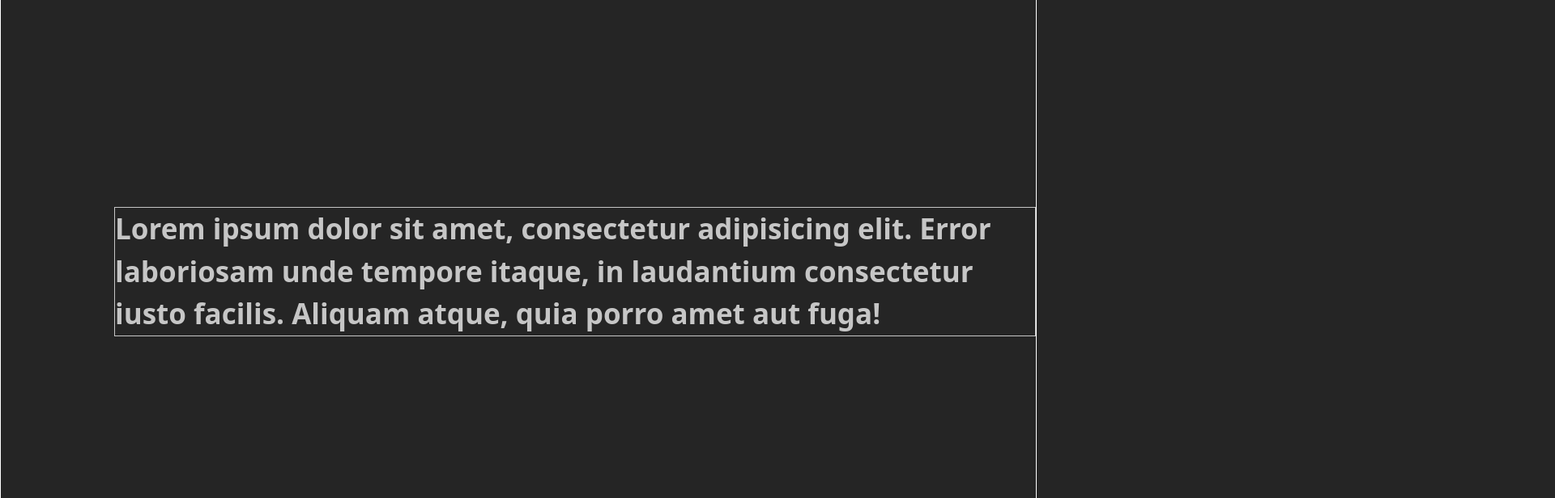
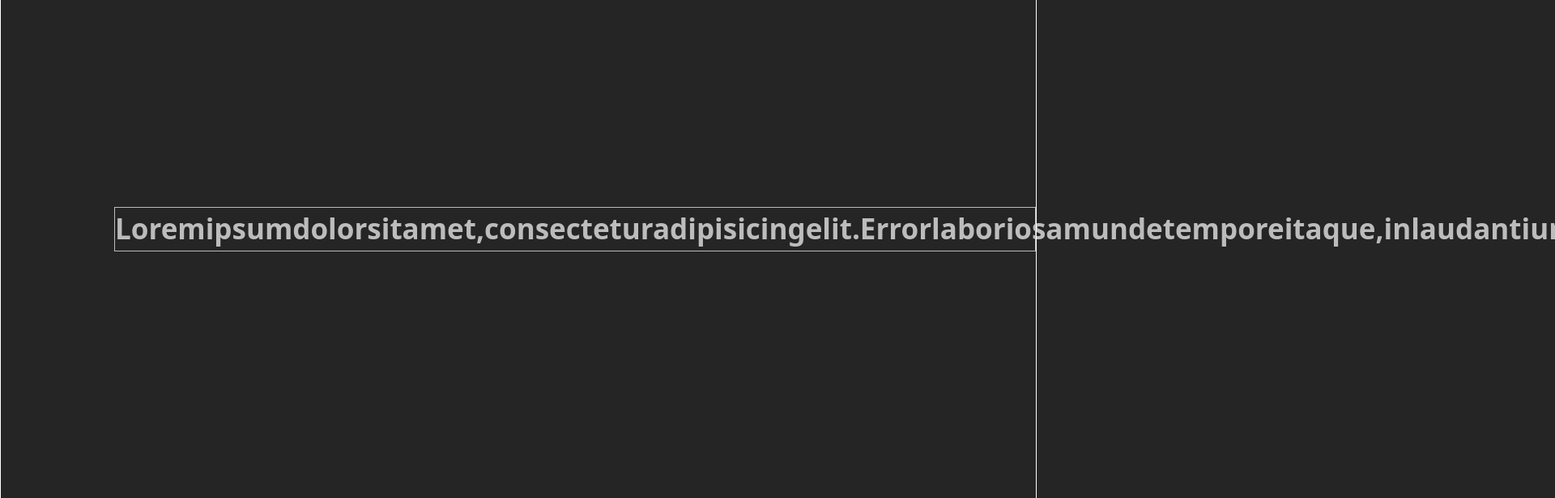
Before and after one commit to HarikrishnanYPR1707/My-Design-Playground, a Next.js app: page /TextAnimation in a window 1280 px wide. Shown: the part 545-1161 px from the top of the page at 81% size, 1920 px wide, since content can reach past the window. Built offline with nearby package versions, Linux system fonts and the light colour scheme.

Commit message:
Imported word.jsx

```diff
--- a/src/app/TextAnimation/page.jsx
+++ b/src/app/TextAnimation/page.jsx
@@ -1,5 +1,6 @@
 "use client";
 import Paragraph from "./component/paragraph";
+import Word from "./component/word";
 import styles from "./page.module.scss";
 
 const page = () => {
@@ -9,7 +10,8 @@ const page = () => {
   return (
     <main className={styles.container}>
       <div style={{ height: "100vh" }}></div>
-      <Paragraph value={paragraph} />
+      {/* <Paragraph value={paragraph} /> */}
+      <Word value={paragraph} />
       <div style={{ height: "100vh" }}></div>
     </main>
   );
```
